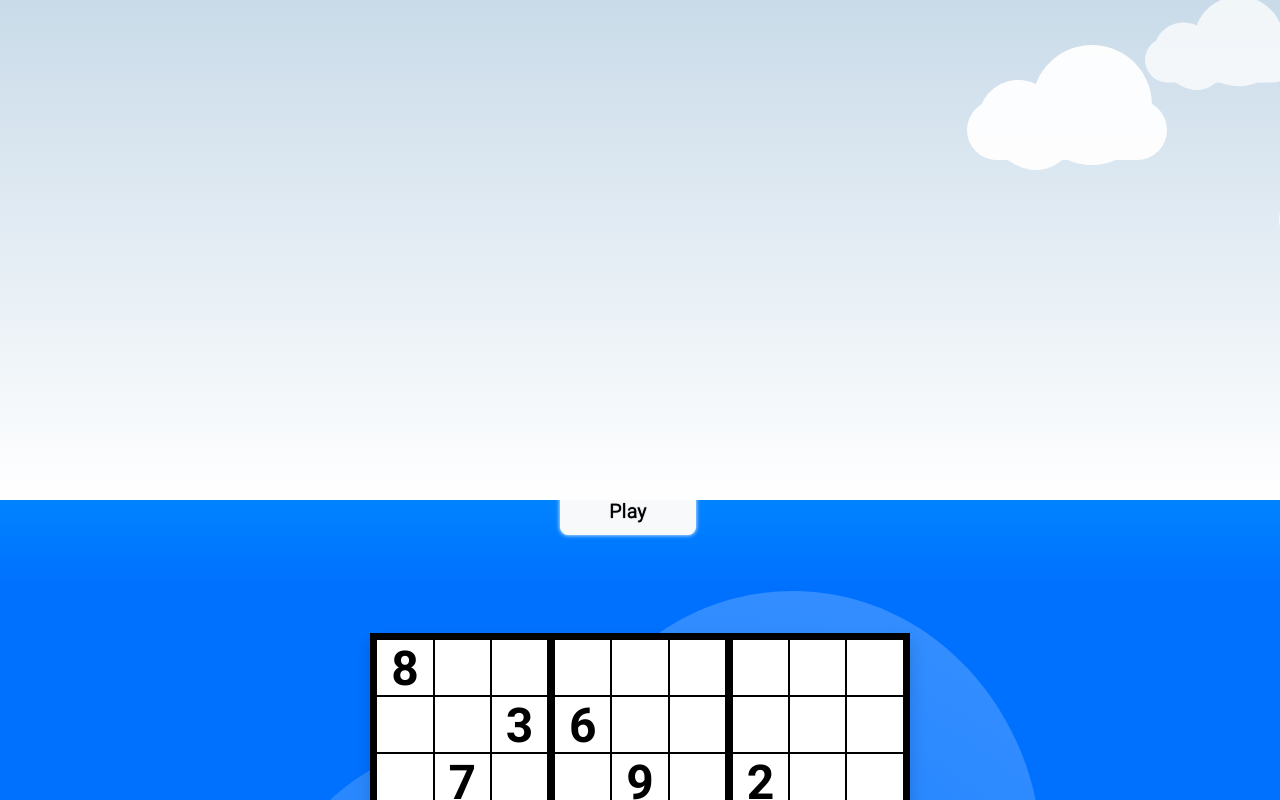
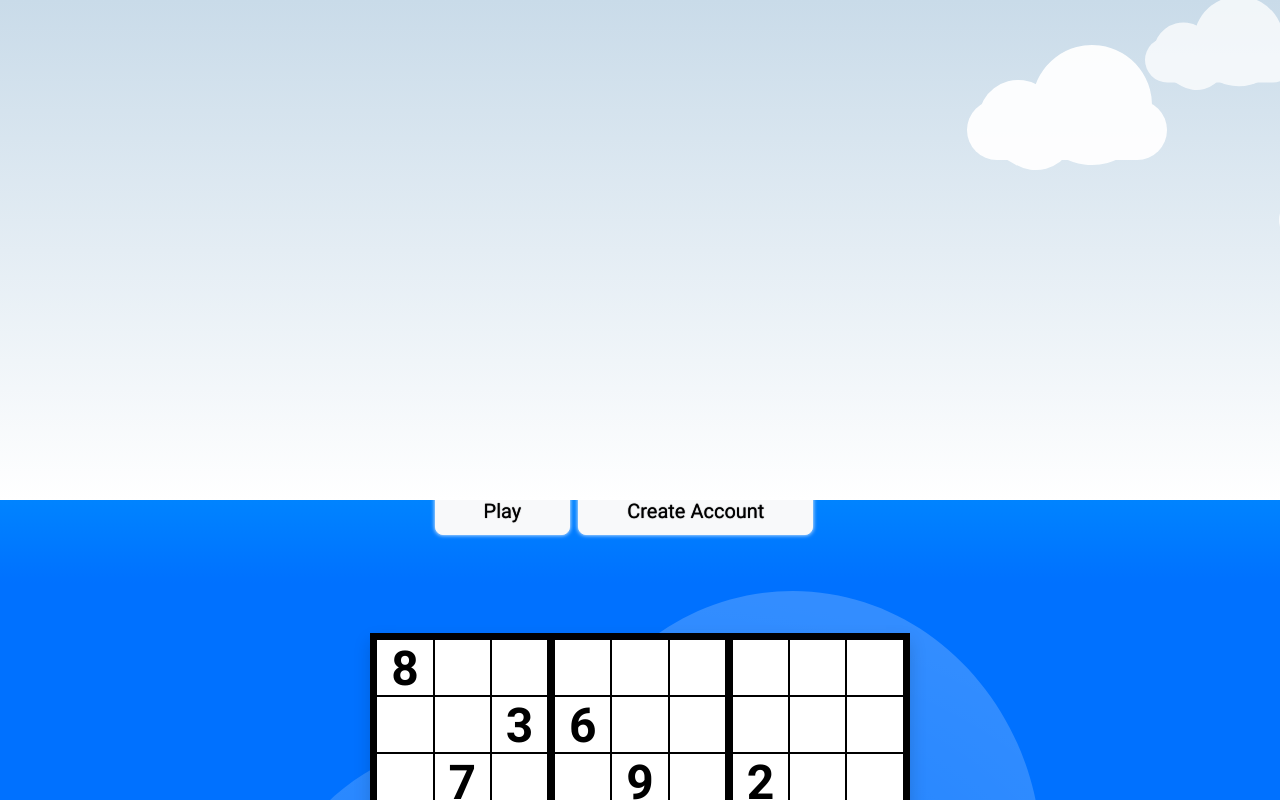
Before and after one commit to lindsaypj/Sudoku-in-the-Clouds, a React (Create React App) app: page / in a window 1280 px wide. Shown: the top 800 px of the page. Built offline with nearby package versions, Linux system fonts and the light colour scheme.

Commit message:
Added buttons to create account to login and home

```diff
--- a/src/App.js
+++ b/src/App.js
@@ -30,6 +30,7 @@ function App() {
 
   // Hook to manage Logged in state
   const [token, setToken] = useState();
+  const [newUser, setNewUser] = useState(false);
 
   function renderGameMode(gameMode) {
     switch(gameMode) {
@@ -42,9 +43,15 @@ function App() {
       case GameModes.Sudoku16x16Casual:
         return <SudokuCasual size={16} setMenuVisibility={setMenuVisibility} />;
       case GameModes.Account:
-        return <Account token={token} setToken={setToken} />;
+        return <Account token={token} setToken={setToken} newUser={newUser} setNewUser={setNewUser} />;
       default:
-        return <SudokuHome setMenuVisibility={setMenuVisibility} setInitialMenuPage={setInitialMenuPage} />;
+        return <SudokuHome
+                setMenuVisibility={setMenuVisibility}
+                setInitialMenuPage={setInitialMenuPage}
+                GameModes={GameModes}
+                setGameMode={setGameMode}
+                setNewUser={setNewUser}
+              />;
     }
   }
 
--- a/src/components/Login.jsx
+++ b/src/components/Login.jsx
@@ -1,8 +1,12 @@
 import React from "react";
 
-export default function Login() {
+export default function Login(props) {
     return (
-        <div className="bg-light text-center mt-5">
+        <div className="bg-light text-center mt-5 container-fluid">
+            <div className="row">
+                {/* LOGIN FORM */}
+                <div className="col-12 col-md-1"></div>
+                <div className="col-12 col-md-6">
                     <h2 className="mb-4">Please Log In</h2>
                     <form>
                         <div className="d-block m-2">
@@ -17,9 +21,29 @@ export default function Login() {
                         </div>
 
                         <div>
-                    <button type="submit" className="btn btn-primary">Login</button>
+                            <button type="submit" className="btn mt-3 btn-primary">Login</button>
                         </div>
                     </form>
                 </div>
+
+                {/* CREATE ACCOUNT INFO */}
+                <div className="col-12 col-md-4 mt-md-0 mt-5">
+                    <div className="shadow-sm p-3 mx-3 mx-md-0 bg-white rounded">
+                        <h4>Don't have an account?</h4>
+                        <p className="px-3">
+                            With a free account, you can track your solving progress, personalize
+                            your game with customizable themes, and conveniently remember your game
+                            preferences. Sign up today to take your Sudoku skills to the next level!
+                        </p>
+                        <button
+                            className="btn btn-primary"
+                            onClick={() => props.setNewUser(true)}
+                        >Create Account</button>
+                    </div>
+                </div>
+                <div className="col-12 col-md-1"></div>
+            </div>
+
+        </div>
     );
 }
--- /dev/null
+++ b/src/components/NewUserForm.jsx
@@ -0,0 +1,22 @@
+import React from "react";
+
+export default function NewUserForm() {
+
+    function handleNewUser() {
+
+    }
+
+    return (
+        <div className="container-fluid mt-5 text-center">
+            <div className="row">
+                <div className="col-12">
+                    <h2>Create Account</h2>
+                    <form>
+                    </form>
+                </div>
+            </div>
+
+        </div>
+
+    );
+}
--- a/src/views/Account.jsx
+++ b/src/views/Account.jsx
@@ -1,10 +1,15 @@
 import React from "react";
 import Login from "../components/Login.jsx";
+import NewUserForm from "../components/NewUserForm.jsx";
 
-export default function Account({ token, setToken }) {
+export default function Account({ token, setToken, newUser, setNewUser }) {
 
+    // If user is not logged in, display login form
     if (!token) {
-        return <Login setToken={setToken} />;
+        if (newUser === true) {
+            return <NewUserForm />
+        }
+        return <Login setToken={setToken} setNewUser={setNewUser} />;
     }
 
     return (
--- a/src/views/SudokuHome.jsx
+++ b/src/views/SudokuHome.jsx
@@ -25,7 +25,7 @@ function SudokuHome(props) {
                     <h1>Sudoku In the Clouds</h1>
                 </div>
 
-                {/* Project Info  */}
+                {/* Project Info */}
                 <div className="project-info row my-5 px-5">
                     <div className="col-12 order-md-1 text-center">
                         <p className="home-p">
@@ -34,6 +34,7 @@ function SudokuHome(props) {
                             complete the board. Sudoku In the Clouds is a place for you to relax, improve, or
                             compete with your sudoku skills.
                         </p>
+                        {/* Play Button */}
                         <button
                             className="btn btn-light btn-lg px-5"
                             onClick={() => {
@@ -41,6 +42,14 @@ function SudokuHome(props) {
                                 props.setMenuVisibility(true);
                             }}
                         >Play</button>
+                        {/* Create Account button */}
+                        <button
+                            className="btn btn-light btn-lg px-5 mx-2"
+                            onClick={() => {
+                                props.setNewUser(true);
+                                props.setGameMode(props.GameModes.Account);
+                            }}
+                        >Create Account</button>
                     </div>
                 </div>
             </div>
```
Lines whose indentation alone changed are shown as unchanged.
